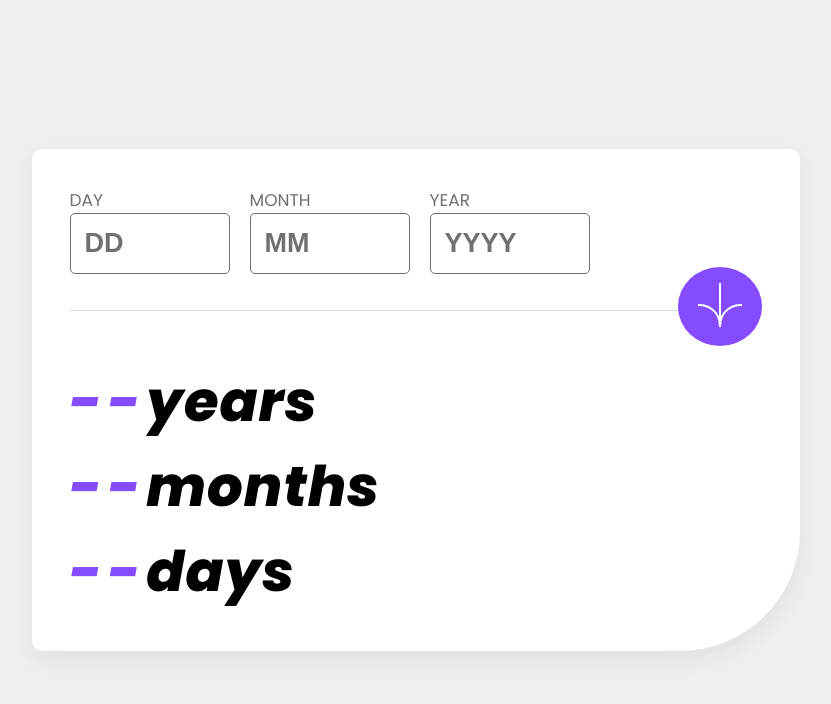
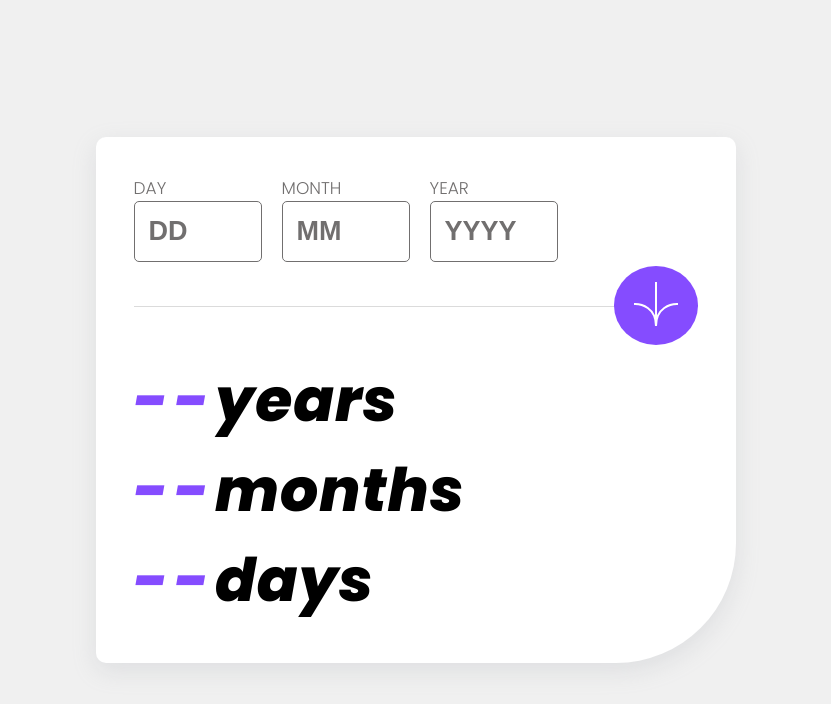
Before and after one commit to ismail703/Age-calculator-app, a plain HTML site: page index.html in a window 1280 px wide. Shown: the whole page, without its empty margins (224-1055 px from the left). Drawn offline with Linux system fonts and the light colour scheme.

Commit message:
Add files via upload

```diff
--- a/styles.css
+++ b/styles.css
@@ -1,5 +1,5 @@
 /* ************** Font ************** */
-@import url('https://fonts.googleapis.com/css2?family=Poppins:ital,wght@0,400;0,700;1,400;1,800&display=swap');
+@import url('https://fonts.googleapis.com/css2?family=Poppins:ital,wght@0,300;0,700;1,400;1,800&family=Roboto:ital,wght@1,900&display=swap');
 
 /* ************** Variables ************** */
 :root {
@@ -68,7 +68,7 @@ input[type=number] {
 .birthday {
     display: flex;
     gap: 20px;
-    padding-bottom: 2rem;
+    padding-bottom: 2.5rem;
     border-bottom: 1px solid var(--clr-light-grey);
     position: relative;
 }
@@ -91,6 +91,10 @@ input[type=number] {
     font-size: 27px;
     width: 100%;
     transition: var(--transition);
+}
+.form-control .input:hover {
+    border: 1px solid var(--clr-primary-1);
+    caret-color: var(--clr-primary-1);
 }
 .form-control .input.input-error {
     border: 1px solid var(--clr-primary-2);
@@ -123,8 +127,8 @@ input[type=number] {
     padding-top: 3rem;
 }
 .age .age-unit {
-    font-weight: 800;
-    font-size: 3.5rem;
+    font-weight: 900;
+    font-size: 3.75rem;
     letter-spacing: 1px;
     font-style: italic;
 }
@@ -136,14 +140,19 @@ input[type=number] {
 }
 
 /* *************** Responsive ************** */
+@media screen and (min-width: 764px) {
+    .main-section {
+        width: 80vw;
+    }
+}
 @media screen and (min-width: 992px) {
     .main-section {
-        width: 60vw;
+        width: 50vw;
     }
 }
 @media screen and (max-width: 764px) {
     .birthday {
-        padding-bottom: 3.75rem;
+        padding-bottom: 3.85rem;
         gap: 15px;
     }
     .birthday label {
@@ -167,11 +176,14 @@ input[type=number] {
 }
 @media screen and (min-width: 764px) {
     .form-control {
-        width: 10rem;
+        width: 8rem;
     }
 }
 @media screen and (max-width: 432px) {
     .age .age-unit {
         font-size: 2.35rem;
     }
+    .main-section {
+        padding: 1.65rem;
+    }
 }
```
